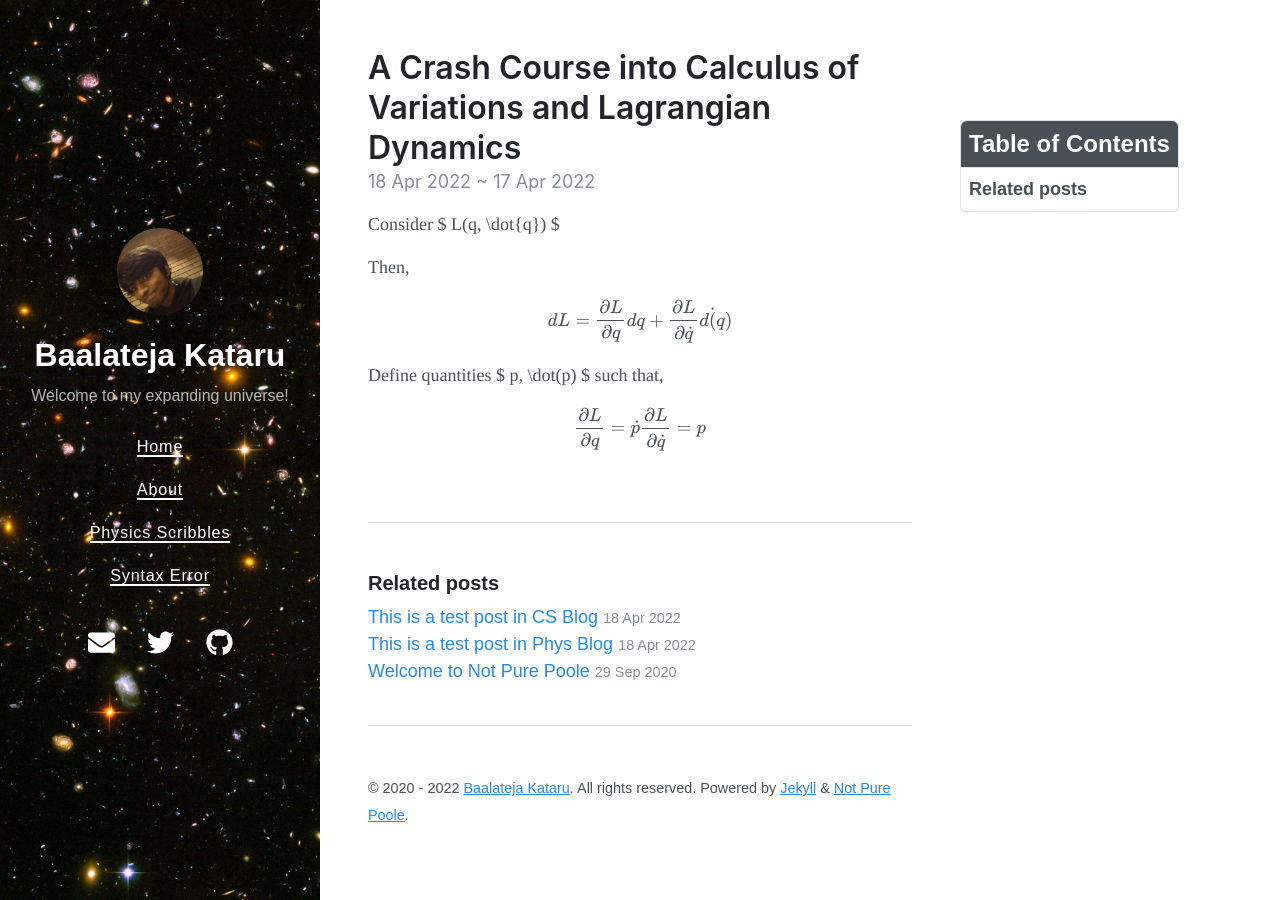
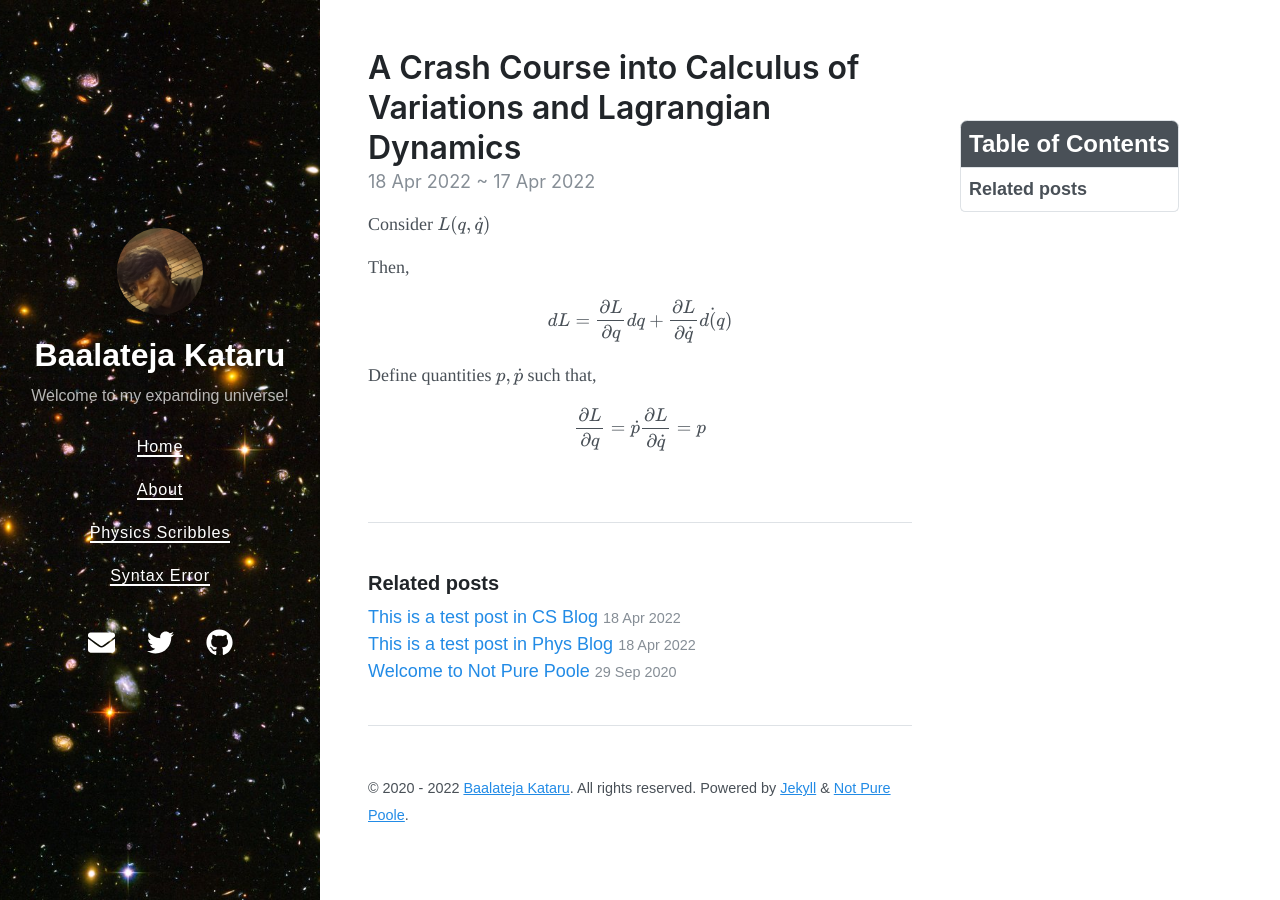
Before and after one commit to BK-Modding/BK-Modding.github.io, a Jekyll site: the page built from _posts/blog1/2022-04-18-calculus-of-variations-and-lagrangian-dynamics.md, in a window 1280 px wide. Built offline with Jekyll 4.4.1, drawn with Linux system fonts in a browser that asks for light colours; nearby versions of some CDN libraries; formulas are drawn with MathJax 3.

Commit message:
Changed MathJax symbols again

```diff
--- a/_posts/blog1/2022-04-18-calculus-of-variations-and-lagrangian-dynamics.md
+++ b/_posts/blog1/2022-04-18-calculus-of-variations-and-lagrangian-dynamics.md
@@ -10,7 +10,7 @@ usemathjax: true
 math: true
 ---
 
-Consider $ L(q, \dot{q}) $
+Consider $$ L(q, \dot{q}) $$
 
 Then,
 
@@ -18,7 +18,7 @@ $$
     dL = \frac{\partial L}{ \partial q} dq + \frac{\partial L}{\partial \dot{q}} d\dot(q)
 $$
 
-Define quantities $ p, \dot(p) $ such that,
+Define quantities $$ p, \dot{p} $$ such that,
 
 $$ \frac{\partial L}{\partial q}  = \dot{p} \\
   \frac{\partial L}{\partial \dot{q}} = p
```
